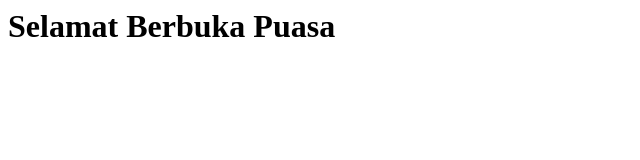
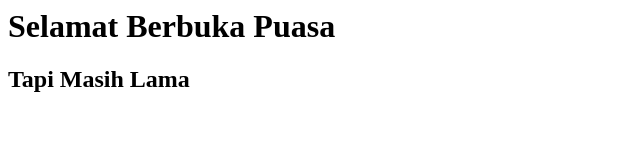
Before and after one commit to 16110330/amikom, a plain HTML site: page index.html in a window 1280 px wide. Shown: the whole page, without its empty margins (0-640 px from the left). Drawn offline with Linux system fonts and the light colour scheme.

Commit message:
tambah h2

```diff
--- a/index.html
+++ b/index.html
@@ -4,5 +4,6 @@
 </head>
 <body>
 	<h1>Selamat Berbuka Puasa</h1>
+	<h2>Tapi Masih Lama</h2>
 </body>
 </html>
```
